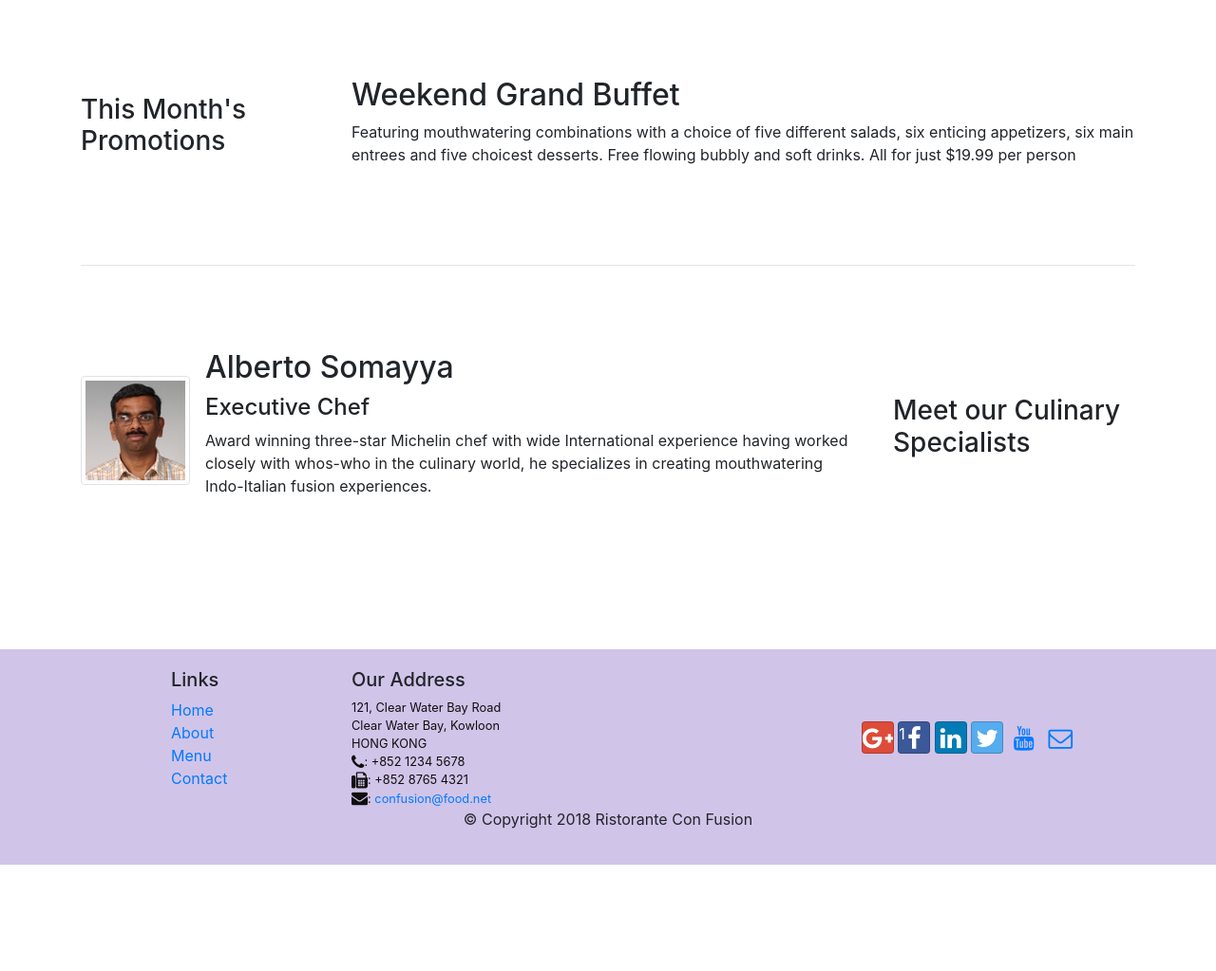
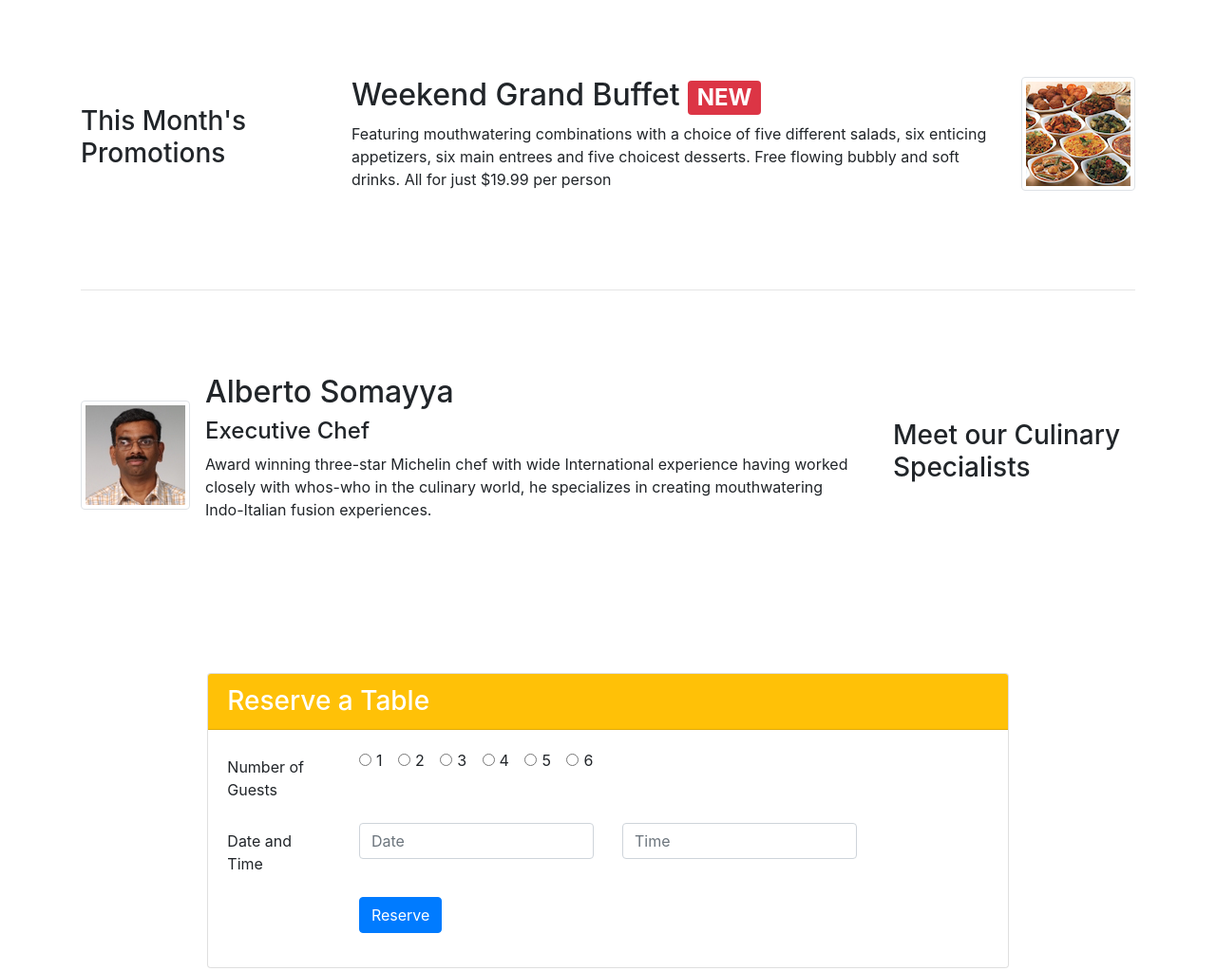
Before and after one commit to muktadeshpande2/Basil-N-Coconut, a website: page index.html in a window 1280 px wide. Shown: the part 660-1683 px from the top of the page at 95% size. Before the commit the page ends 1571 px from the top, so only its background shows below. Drawn offline with nearby package versions, Linux system fonts and the light colour scheme.

Commit message:
Assignment 2

```diff
--- a/index.html
+++ b/index.html
@@ -10,7 +10,7 @@
     <!-- Bootstrap CSS -->
     <link rel="stylesheet" href="node_modules/bootstrap/dist/css/bootstrap.min.css">
     <link rel="stylesheet"  href="node_modules/font-awesome/css/font-awesome.min.css">
-    <link rel="stylesheet"  href="node-modules/bootstrap-social/bootstrap-social.css">
+    <link rel="stylesheet"  href="node_modules/bootstrap-social/bootstrap-social.css">
     <link rel="stylesheet" href="css/styles.css">
     <title>Ristorante Con Fusion</title>
 </head>
@@ -36,13 +36,20 @@
     <header class="jumbotron">
         <div class="container">
             <div class="row row-header">
+
                 	<div class="col-12 col-sm-6">
                     	<h1>Ristorante con Fusion</h1>
                     	<p>We take inspiration from the World's best cuisines, and create a unique fusion experience. Our lipsmacking creations will tickle your culinary senses!</p>
                 	</div>
-                <div class="col-12 col-sm align-self-center">
+
+                	<div class="col-12 col-sm-3 align-self-center">
                 		<img src="img/logo.png" class="image-fluid">
                 	</div>
+
+                	<div class="col-12 col-sm-3 align-self-center">
+                		<a class="btn btn-sm btn-block btn-warning" href="/index.html#reserveform" role="button">Reserve Table</a>
+                	</div>
+
                 </div>
             </div>
     </header>
@@ -86,10 +93,17 @@
                 <h3>This Month's Promotions</h3>
             </div>
             <div class="col col-sm col-md">
-                <h2>Weekend Grand Buffet</h2>
-                <div class="d-none d-sm-block">
-                	<p>Featuring mouthwatering combinations with a choice of five different salads, six enticing appetizers, six main entrees and five choicest desserts. Free flowing bubbly and soft drinks. All for just $19.99 per person </p>
+            	<div class="media">
+            			<div class="media-body">
+            				<h2 class="mt-0">Weekend Grand Buffet <span class="badge badge-danger">NEW</span></h2>
+                			<p class="d-none d-sm-block">Featuring mouthwatering combinations with a choice of five different salads, six enticing appetizers, six main entrees and five choicest desserts. Free flowing bubbly and soft drinks. All for just $19.99 per person </p>
                 		</div>
+
+                <div class="media-right">
+                	<img class="d-flex ml-3 img-thumbnail align-self-center" src="img/buffet.png" alt="buffet">
+                </div>
+            	</div>
+
             </div>
         </div>
 
@@ -127,6 +141,85 @@
     <br>
     <br>
 
+    <div class="row row-content">
+    		<div class="col-12 col-sm-2"></div>
+
+			<div class="col-12 col-sm-8">
+    			<div class="card" id="reserveform">
+    				<h3 class="card-header bg-warning text-white">Reserve a Table</h3>
+
+    				<div class="card-body">
+    					<form>
+    						<div class="form-group row">
+    							<label for="Number of Guests"class="col-sm-2 col-form-label">Number of Guests</label>
+    							<div class="col-sm-6">
+    								<div class="form-check form-check-inline">
+ 									 <input class="form-check-input" type="radio" name="inlineRadioOptions" id="inlineRadio1" value="option1">
+  									 <label class="form-check-label" for="inlineRadio1">1</label>
+									</div>
+
+									<div class="form-check form-check-inline">
+ 									 <input class="form-check-input" type="radio" name="inlineRadioOptions" id="inlineRadio1" value="option1">
+  									 <label class="form-check-label" for="inlineRadio1">2</label>
+									</div>
+
+									<div class="form-check form-check-inline">
+ 									 <input class="form-check-input" type="radio" name="inlineRadioOptions" id="inlineRadio1" value="option1">
+  									 <label class="form-check-label" for="inlineRadio1">3</label>
+									</div>
+
+									<div class="form-check form-check-inline">
+ 									 <input class="form-check-input" type="radio" name="inlineRadioOptions" id="inlineRadio1" value="option1">
+  									 <label class="form-check-label" for="inlineRadio1">4</label>
+									</div>
+
+									<div class="form-check form-check-inline">
+ 									 <input class="form-check-input" type="radio" name="inlineRadioOptions" id="inlineRadio1" value="option1">
+  									 <label class="form-check-label" for="inlineRadio1">5</label>
+									</div>
+
+									<div class="form-check form-check-inline">
+ 									 <input class="form-check-input" type="radio" name="inlineRadioOptions" id="inlineRadio1" value="option1">
+  									 <label class="form-check-label" for="inlineRadio1">6</label>
+									</div>
+    							</div>
+
+    						</div>
+
+    						<div class="form-group row">
+    							<label for="Date and Time" class="col-sm-2 col-form-label">Date and Time</label>
+    							<div class="col-sm-4">
+    								<input type="text" class="form-control" id="date" name="date" placeholder="Date">
+    							</div>
+
+    							<div class="col-sm-4">
+    								<input type="text" class="form-control" id="time" name="time" placeholder="Time">
+    							</div>
+
+    						</div>
+
+    						<div class="form-group row">
+
+                            	<div class="offset-md-2 col-sm-6">
+                                	<button type="submit" class="btn btn-primary">
+                                    	Reserve
+                                	</button>
+                            	</div>
+
+                        	</div>
+    					</form>
+
+    				</div>
+    			</div>
+
+    		</div>
+
+    		<div class="col-12 col-sm-2"></div>
+    	</div>
+
+   <br>
+   <br>
+
     <footer class="footer">
         <div class="container">
             <div class="row">
@@ -156,7 +249,7 @@
                         <a class="btn btn-social-icon btn-facebook"  href="http://www.facebook.com/profile.php?id="><i class="fa fa-facebook fa-lg"></i>1</a>
                         <a class="btn btn-social-icon btn-linkedin"  href="http://www.linkedin.com/in/"><i class="fa fa-linkedin fa-lg"></i></a>
                         <a class="btn btn-social-icon btn-twitter"  href="http://twitter.com/"><i class="fa fa-twitter fa-lg"></i></a>
-                        <a class="btn btn-social-icon btn-youtube"  href="http://youtube.com/"><i class="fa fa-youtube fa-lg"></i></a>
+                        <a class="btn btn-social-icon btn-google" href="http://youtube.com/"><i class="fa fa-youtube fa-lg"></i></a>
                         <a class="btn btn-social-icon "  href="mailto:"><i class="fa fa-envelope-o fa-lg"></i></a>
                     </div>
                 </div>
```
Also changed, not shown: aboutus.html (+2 -2 lines), contactus.html (+2 -2 lines). Lines whose indentation alone changed are shown as unchanged.
